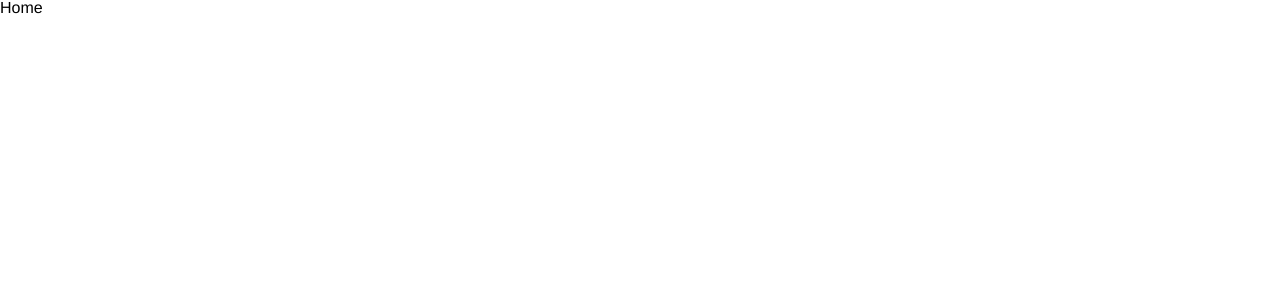
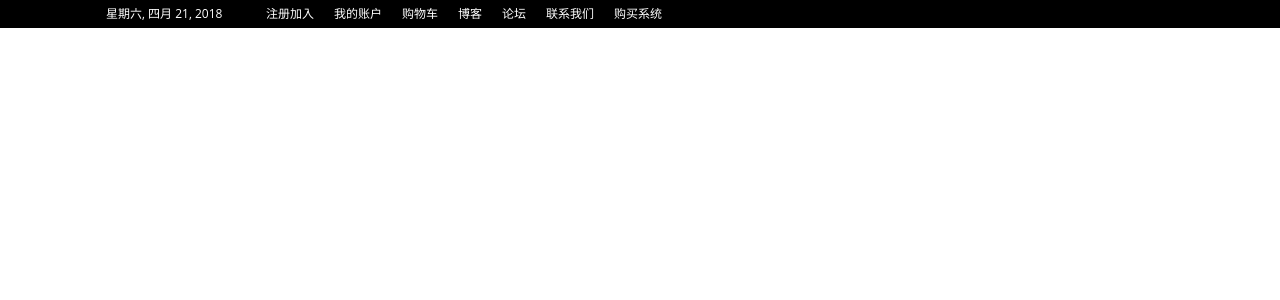
Before and after one commit to xiaochenggit/news, a Vue app: page / in a window 1280 px wide. Shown: the top 300 px of the page. Built offline with nearby package versions, Linux system fonts and the light colour scheme.

Commit message:
add home nav-top

```diff
--- a/src/App.vue
+++ b/src/App.vue
@@ -13,6 +13,10 @@ export default {
 <style lang='scss'>
 @import './css/reset.scss';
 #app {
-  font-family: 'Avenir', Helvetica, Arial, sans-serif;
+  font-family: 'Open Sans', arial, sans-serif;
+}
+.container {
+  width: 1068px;
+  margin: 0 auto;
 }
 </style>
--- a/src/components/home/index.vue
+++ b/src/components/home/index.vue
@@ -1,10 +1,14 @@
 <template>
   <div class="home">
-    <h1>Home</h1>
+    <nav-top></nav-top>
   </div>
 </template>
 
 <script>
+import NavTop from './nav-top';
 export default {
+  components: {
+    NavTop
+  }
 }
 </script>
--- /dev/null
+++ b/src/components/home/nav-top.vue
@@ -0,0 +1,39 @@
+<template>
+  <div class="nav-top">
+    <div class="container">
+      <div class="time">星期六, 四月 21, 2018</div>
+      <router-link :to="{name: 'home'}">注册加入</router-link>
+      <router-link :to="{name: 'home'}">我的账户</router-link>
+      <router-link :to="{name: 'home'}">购物车</router-link>
+      <router-link :to="{name: 'home'}">博客</router-link>
+      <router-link :to="{name: 'home'}">论坛</router-link>
+      <router-link :to="{name: 'home'}">联系我们</router-link>
+      <router-link :to="{name: 'home'}">购买系统</router-link>
+    </div>
+  </div>
+</template>
+
+<script>
+export default {
+}
+</script>
+<style scoped lang='scss'>
+.nav-top {
+  font-size: 12px;
+  line-height: 28px;
+  background-color: #000;
+  color: #ffffff;
+  .time {
+    width: 150px;
+    display: inline-block;
+  }
+  a {
+    color: #fff;
+    text-decoration: none;
+    margin: 0 10px;
+  }
+  a:hover {
+    color: #4db2ec
+  }
+}
+</style>
```
Also changed, not shown: src/assets/logo.png (deleted).
